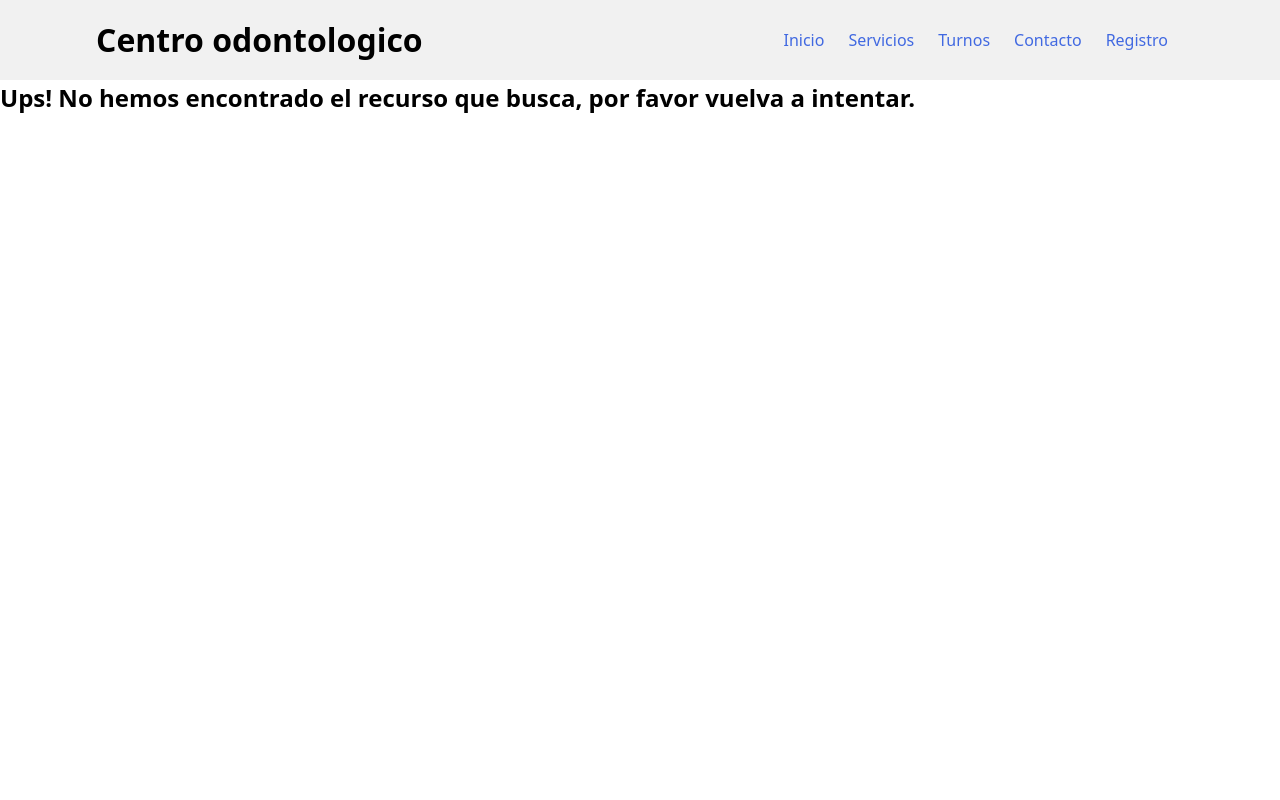
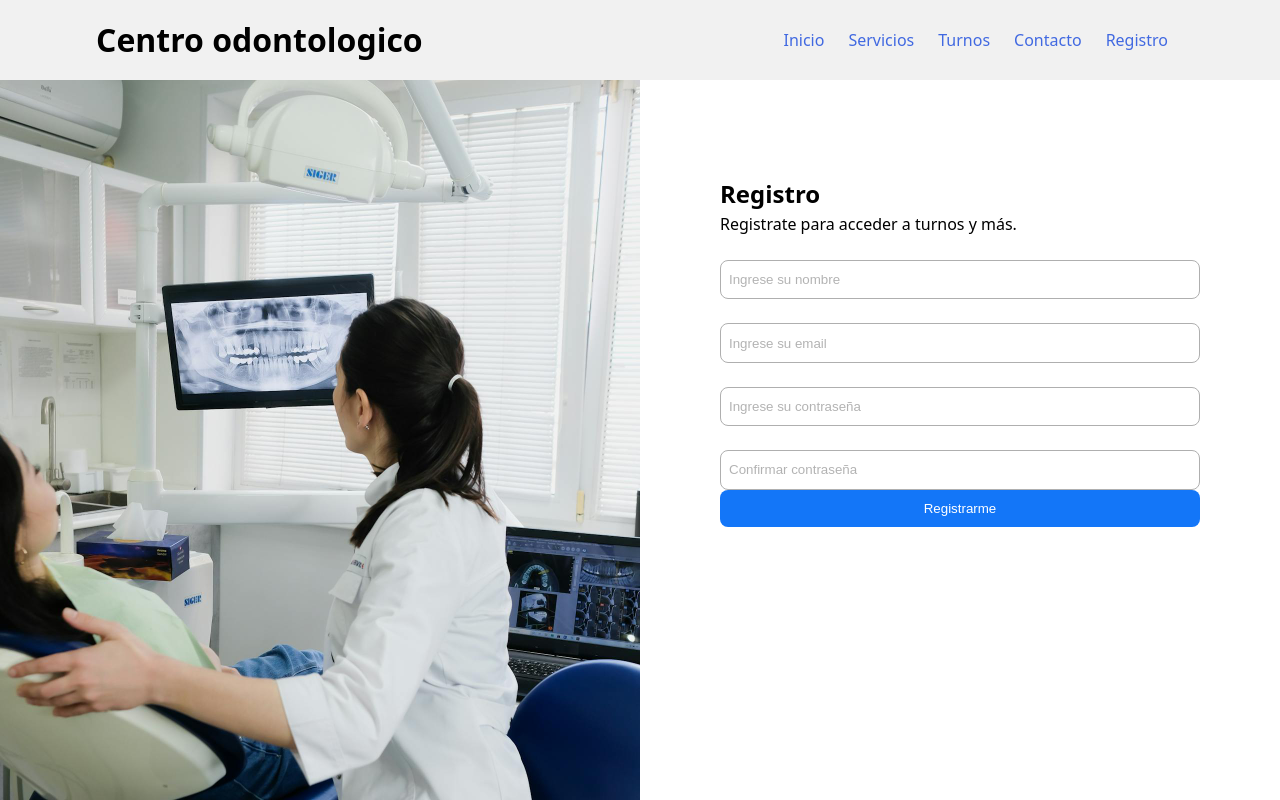
Before and after one commit to MatiIvanoff/centro-odontologico, a React (Vite) app: page /registrodos in a window 1280 px wide. Shown: the top 800 px of the page. Built offline with nearby package versions, Linux system fonts and the light colour scheme.

Commit message:
implementación de librería React Hook Form'

```diff
--- a/package.json
+++ b/package.json
@@ -12,6 +12,7 @@
   "dependencies": {
     "react": "^19.0.0",
     "react-dom": "^19.0.0",
+    "react-hook-form": "^7.55.0",
     "react-router": "^7.4.1",
     "react-spinners": "^0.15.0"
   },
--- a/src/App.jsx
+++ b/src/App.jsx
@@ -7,6 +7,7 @@ import { Servicios } from "./pages/Servicios/Servicios"
 import { NotFound } from "./pages/NotFound/NotFound"
 import { DetalleServicio } from "./pages/DetalleServicio/DetalleServicio"
 import { Registro } from "./pages/Registro/registro"
+import { RegistroDos } from "./pages/Registro/RegistroDos"
 
 
 
@@ -22,7 +23,9 @@ function App() {
         <Route path="/servicios" element={<Servicios />} />
         <Route path="/servicios/:categoria" element={<Servicios />} />
         <Route path="/servicio/:id" element={<DetalleServicio />} />
+
         <Route path="/registro" element={<Registro />} />
+        <Route path="/registrodos" element={<RegistroDos />} />
 
         <Route path="/*" element={<NotFound />} />
       </Routes>
--- /dev/null
+++ b/src/pages/Registro/RegistroDos.jsx
@@ -0,0 +1,118 @@
+import { useState } from 'react'
+import './Registro.css'
+import { useForm } from 'react-hook-form'
+
+export const RegistroDos = () => {
+
+    const {
+        register,
+        handleSubmit,
+        watch,
+        formState: { errors },
+    } = useForm();
+
+    const regexEmail = /^[-\w.%+]{1,64}@(?:[A-Z0-9-]{1,63}\.){1,125}[A-Z]{2,63}$/i
+    const regexPassword = /^(?=.*[a-z])(?=.*[A-Z])(?=.*\d)(?=.*[$@$!%*?&])([A-Za-z\d$@$!%*?&]|[^ ]){6,15}$/
+
+
+    const onSubmit = (data) => {
+      console.log('No hay errores');
+      console.log(data);
+    }
+
+
+
+    return (
+        <section className='seccion-registro'>
+            <div className='contenedor-portada'>
+                <img src="/portada-registro.jpg" alt="" />
+            </div>
+
+            <div className='contenedor-registro'>
+                <h2>Registro</h2>
+
+                <p>Registrate para acceder a turnos y más.</p>
+
+                <form onSubmit={handleSubmit(onSubmit)}>
+
+                    <input type="text" placeholder='Ingrese su nombre'
+                        {
+                        ...register("nombre", {
+                            required: "El campo nombre es obligatorio",
+                            minLength: {
+                                value: 4,
+                                message:"El nombre debe contener al menos 4 carácteres."
+                            }
+                        })
+                        }
+                    />
+                    {
+                        errors.nombre &&
+                        <p className='form-error'>{errors.nombre.message}</p>
+                    }
+
+                    <input type="email" placeholder='Ingrese su email'
+                        {
+                        ...register("email", {
+                            required: "El campo email es obligatorio",
+                            minLength: {
+                                value: 8,
+                                message:"El email debe contener al menos 8 carácteres."
+                            } ,
+                            pattern:  {
+                                value: regexEmail,
+                                message: "El email debe poseer un formato válido."
+                              }
+                        })
+                        }
+                    />
+                    {
+                        errors.email &&
+                        <p className='form-error'>{errors.email.message}</p>
+                    }
+
+                    <input type="password" placeholder='Ingrese su contraseña'
+                        {
+                        ...register("password", {
+                            required: "La contraseña es obligitoria",
+                            minLength:{
+                                value: 6,
+                                message:"La contraseña debe contener al menos 6 carácteres."
+                            } ,
+                            pattern:  {
+                                value: regexPassword,
+                                message: "La contraseña debe contener: Al menos 6 carácteres, 1 mayus, 1 minus, 1 digito, y 1 carácter especial."
+                              }
+                        })
+                        }
+                    />
+                    {
+                        errors.password &&
+                        <p className='form-error'>{errors.password.message}</p>
+                    }
+
+                    <input type="password" placeholder='Confirmar contraseña'
+                        {
+                        ...register("confirmPassword", {
+                            required: "La confirmación de la contraseña es obligitoria",
+                            validate: (value) => {
+                                if (watch('password') != value) {
+                                    return "Las contraseñas debe coincidir";
+                                }
+                            }
+                        })
+                        }
+                    />
+                    {
+                        errors.confirmPassword &&
+                        <p className='form-error'>{errors.confirmPassword.message}</p>
+                    }
+
+                    <button type="submit">Registrarme</button>
+                </form>
+
+
+            </div>
+        </section>
+    )
+}
```
Also changed, not shown: 1 other file (tests, documents, lock files or other folders).
